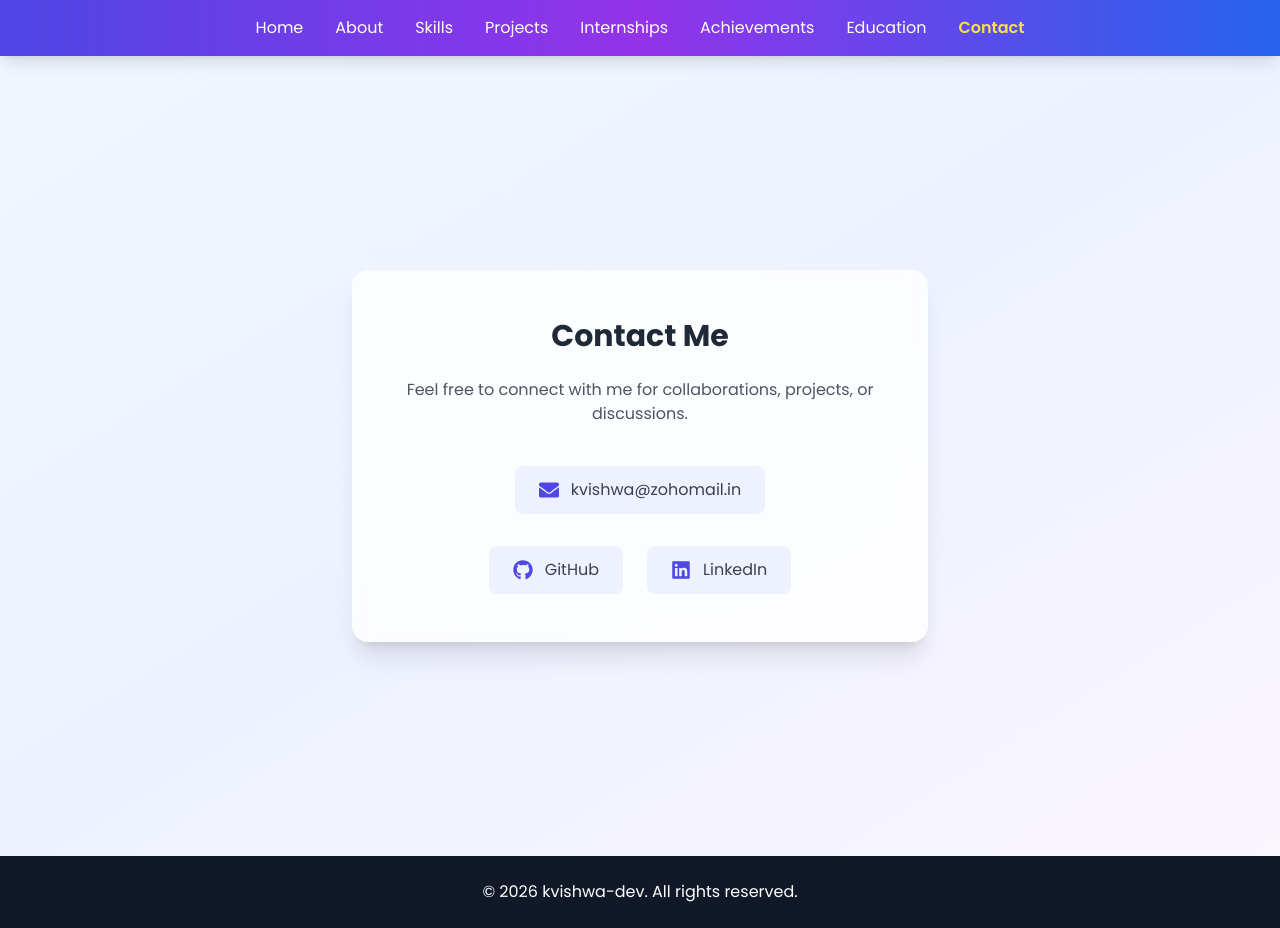
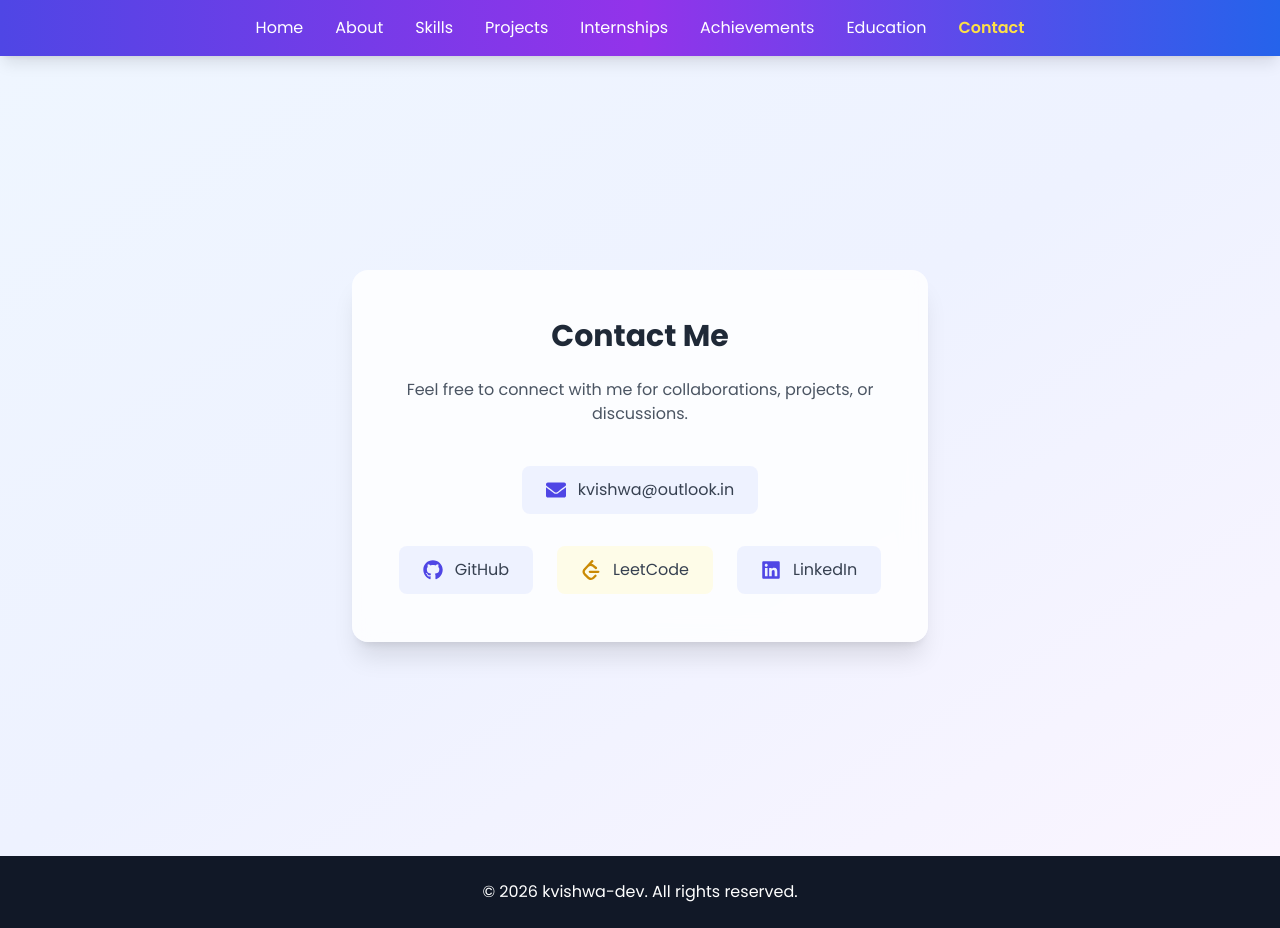
Before and after one commit to kvishwa-dev/kvishwa-dev, a React (Vite) app: page /contact in a window 1280 px wide. Built offline with nearby package versions, Linux system fonts and the light colour scheme.

Commit message:
contact page update

```diff
--- a/src/pages/Contact.jsx
+++ b/src/pages/Contact.jsx
@@ -1,4 +1,5 @@
 import { FaGithub, FaLinkedin, FaEnvelope } from "react-icons/fa"
+import { SiLeetcode } from "react-icons/si"
 
 export default function Contact() {
   return (
@@ -19,12 +20,12 @@ export default function Contact() {
 
           {/* Email */}
           <a
-            href="mailto:kvishwa@zohomail.in"
+            href="mailto:kvishwa@outlook.in"
             className="flex items-center space-x-3 bg-indigo-50 px-6 py-3 rounded-lg hover:bg-indigo-100 hover:scale-105 transition"
           >
             <FaEnvelope className="text-indigo-600" size={20} />
             <span className="font-medium text-gray-700">
-              kvishwa@zohomail.in
+              kvishwa@outlook.in
             </span>
           </a>
 
@@ -40,6 +41,17 @@ export default function Contact() {
               <FaGithub className="text-indigo-600" size={20} />
               <span className="font-medium text-gray-700">
                 GitHub
+              </span>
+            </a>
+            <a
+              href="https://leetcode.com/kvishwa-dev"
+              target="_blank"
+              rel="noopener noreferrer"
+              className="flex items-center space-x-3 bg-yellow-50 px-6 py-3 rounded-lg hover:bg-yellow-100 hover:scale-105 transition"
+            >
+              <SiLeetcode className="text-yellow-600" size={20} />
+              <span className="font-medium text-gray-700">
+                LeetCode
               </span>
             </a>
 
--- a/src/pages/Home.jsx
+++ b/src/pages/Home.jsx
@@ -47,7 +47,7 @@ export default function Home() {
           <div className="flex justify-center md:justify-start space-x-5">
 
             <a
-              href="mailto:kvishwa@zohomail.in"
+              href="mailto:kvishwa@outlook.in"
               className="bg-white p-4 rounded-full shadow-lg hover:scale-110 hover:bg-indigo-50 transition duration-300"
             >
               <FaEnvelope className="text-indigo-600 text-xl" />
```
